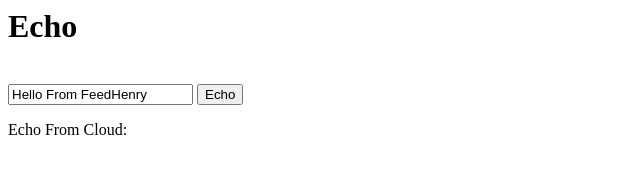
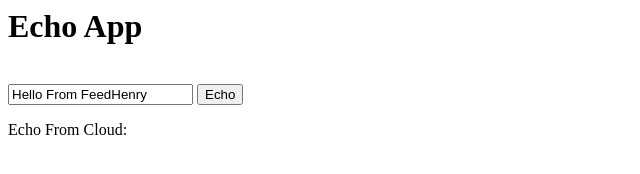
Before and after one commit to feedhenry-training/BlankApp, a plain HTML site: page client/default/index.html in a window 1280 px wide. Shown: the whole page, without its empty margins (0-640 px from the left). Drawn offline with Linux system fonts and the light colour scheme.

Commit message:
update index page

```diff
--- a/client/default/index.html
+++ b/client/default/index.html
@@ -1,6 +1,6 @@
 <link href="css/style.css" rel="stylesheet" />
 
-<h1>Echo</h1>
+<h1>Echo App</h1>
 <br />
 <input id="echo_word" type="text" value="Hello From FeedHenry" /> <button id="echo_btn"> Echo </button>
 
```
